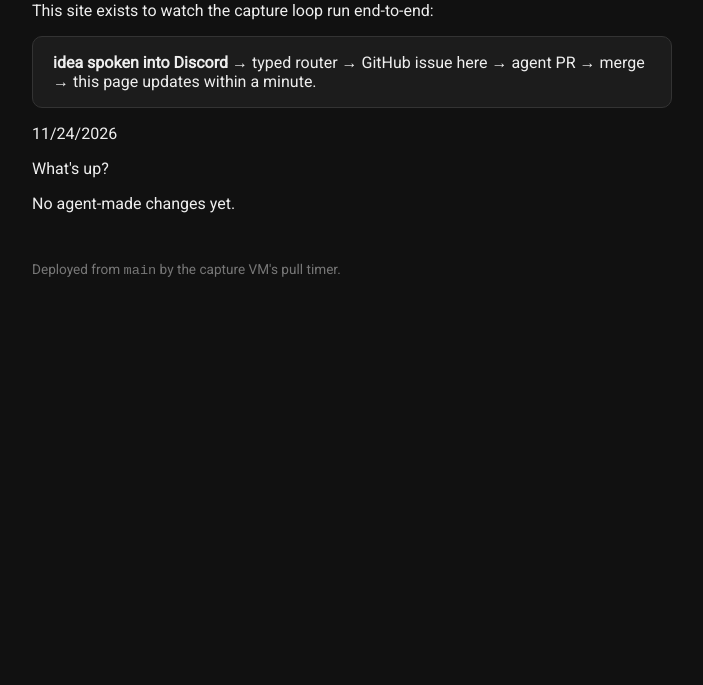
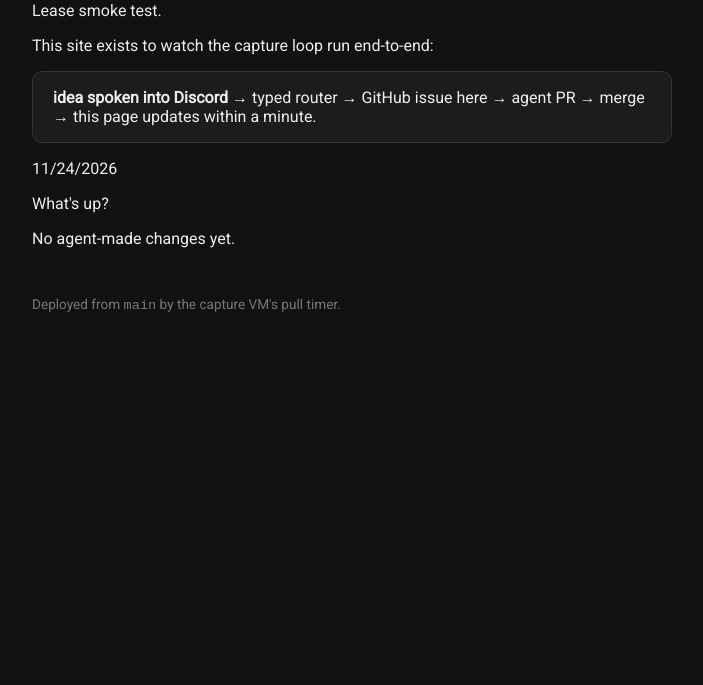
Before and after one commit to josephcarey/capture-sandbox, a website: page index.html in a window 1280 px wide. Shown: the part 115-800 px from the top of the page, without its empty margins (288-991 px from the left). Drawn offline with nearby package versions, Linux system fonts and the light colour scheme.

Commit message:
feat: add lease smoke test paragraph to index.html
Co-authored-by: aider (ollama_chat/qwen2.5-coder:32b) <aider@aider.chat>

```diff
--- a/index.html
+++ b/index.html
@@ -15,6 +15,7 @@
 </head>
 <body>
 <h1>🧪 Capture Sandbox</h1>
+<p>Lease smoke test.</p>
 <p>This site exists to watch the capture loop run end-to-end:</p>
 <div class="card">
   <strong>idea spoken into Discord</strong> → typed router → GitHub issue here →
```
